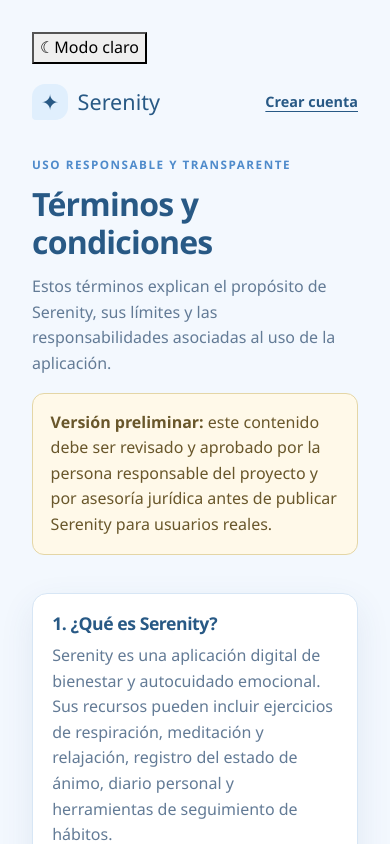
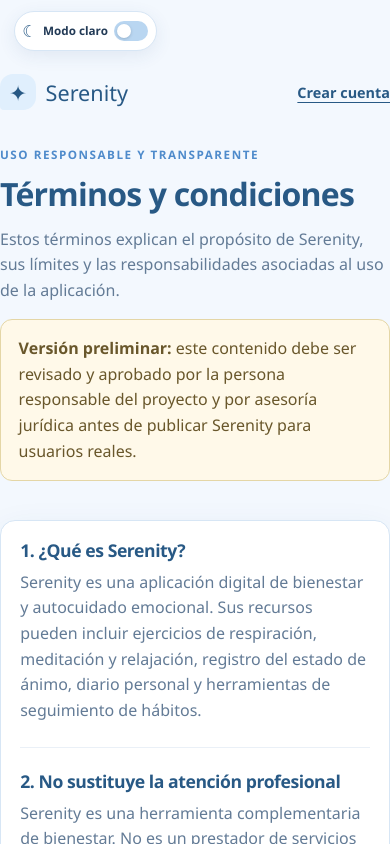
Before and after one commit to jeisonrv/frontend-serenity, an Angular app: page /terminos in a window 390 px wide. Shown: the top 844 px of the page. Built offline with nearby package versions, Linux system fonts and the light colour scheme; no server answers.

Commit message:
feat(ui): style responsive top bar and theme switch

```diff
--- a/src/app/app.component.scss
+++ b/src/app/app.component.scss
@@ -1,16 +1,81 @@
 .contenido {
   min-height: 100vh;
-  padding: 2rem;
+  padding: 1.15rem 1.5rem 2rem;
+  background: var(--color-bg);
+  color: var(--color-ink);
+  transition: background-color .22s ease, color .22s ease;
 }
 
 .contenido.con-sesion {
   margin-left: 270px;
-  padding: 2rem 3rem;
+  padding: 1rem clamp(1.5rem, 3.2vw, 3.5rem) 2.5rem;
 }
+
+.barra-global {
+  min-height: 42px;
+  display: flex;
+  align-items: center;
+  justify-content: space-between;
+  gap: 1rem;
+  margin-bottom: 1rem;
+}
+.lema-global {
+  display: inline-flex;
+  align-items: center;
+  gap: .55rem;
+  color: var(--color-ink-soft);
+  font-size: .82rem;
+  letter-spacing: .01em;
+}
+.punto-latido {
+  width: 8px;
+  height: 8px;
+  flex: 0 0 auto;
+  border-radius: 50%;
+  background: #71B7A1;
+  box-shadow: 0 0 0 4px rgba(113, 183, 161, .14);
+}
+.theme-toggle {
+  flex: 0 0 auto;
+  display: inline-flex;
+  align-items: center;
+  gap: .55rem;
+  padding: .42rem .58rem .42rem .72rem;
+  border: 1px solid var(--color-line);
+  border-radius: 999px;
+  background: var(--color-surface);
+  color: var(--color-ink);
+  box-shadow: 0 5px 18px var(--color-shadow);
+  cursor: pointer;
+  transition: background .2s ease, border-color .2s ease, transform .15s ease;
+}
+.theme-toggle:hover { transform: translateY(-1px); border-color: var(--color-primary); }
+.theme-icon { font-size: 1.03rem; color: var(--color-primary-dark); }
+.theme-label { font-size: .78rem; font-weight: 700; }
+.theme-track {
+  width: 34px; height: 20px; padding: 3px; border-radius: 999px;
+  background: #B9D6F1; display: inline-flex; align-items: center;
+  transition: background .2s ease;
+}
+.theme-track > span {
+  width: 14px; height: 14px; border-radius: 50%; background: #fff;
+  box-shadow: 0 1px 3px rgba(25, 45, 68, .22);
+  transition: transform .2s ease;
+}
+.theme-track > span.activo { transform: translateX(14px); }
+:host-context(:root[data-theme='dark']) .theme-track { background: #3F638A; }
+
+.contenido:not(.con-sesion) { padding: 0; }
+.contenido:not(.con-sesion) .barra-global { padding: .8rem 1.2rem .25rem; margin-bottom: 0; }
 
 @media (max-width: 760px) {
   .contenido.con-sesion {
     margin-left: 0;
-    padding: 1.25rem 1rem 5.5rem;
+    padding: .9rem .85rem 5.6rem;
   }
+  .barra-global { min-height: 42px; margin-bottom: .8rem; }
+  .lema-global { font-size: .75rem; max-width: 58%; }
+  .theme-toggle { gap: .38rem; padding: .36rem .48rem; }
+  .theme-label { font-size: .73rem; }
+  .contenido:not(.con-sesion) .barra-global { padding: .7rem .85rem .2rem; }
 }
```
